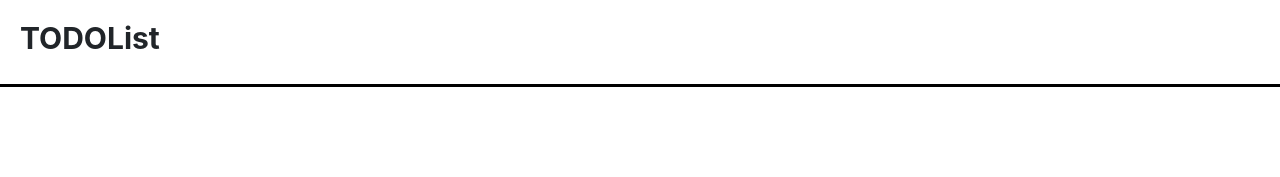
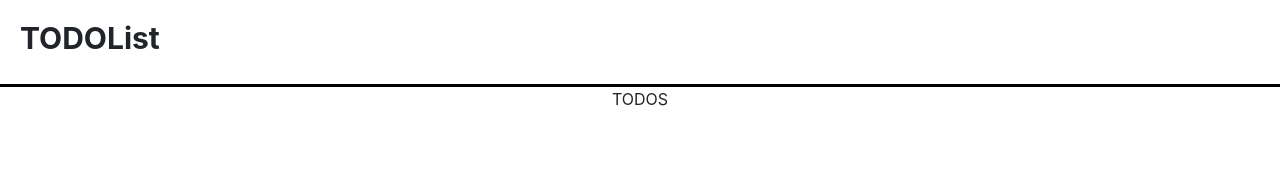
Before and after one commit to nataliia-v/js-band-hw-task-6, a React (Create React App) app: page /todos in a window 1280 px wide. Shown: the top 177 px of the page. Built offline with nearby package versions, Linux system fonts and the light colour scheme.

Commit message:
minor: task/ABC-10: added routing in App.js created empty component Todos(#13)
+ (Todos) added empty Todos component
* (App) updated, added Routes and Todos component

```diff
--- a/package.json
+++ b/package.json
@@ -6,6 +6,7 @@
   "dependencies": {
     "react": "^16.12.0",
     "react-dom": "^16.12.0",
+    "react-router-dom": "^5.1.2",
     "react-scripts": "3.2.0"
   },
   "scripts": {
--- a/src/components/App/App.js
+++ b/src/components/App/App.js
@@ -1,15 +1,32 @@
 import React from 'react';
-import styles from './App.module.scss';
+import { BrowserRouter as Router, Switch, Route } from 'react-router-dom';
+
 import Header from '../Header/Header';
 import Footer from '../Footer/Footer';
+import Todos from '../Todos/Todos';
 
-const internName = "Nataliia Varbenska";
+import styles from './App.module.scss';
+
+const internName = 'Nataliia Varbenska';
 
 function App() {
   return (
     <div className={styles.app}>
       <Header />
-      <Footer internName={internName}/>
+      <Router>
+        <div>
+          <Switch>
+            <Route exact path="/">
+              <Todos />
+            </Route>
+            <Route exact path="/todos">
+              <Todos />
+            </Route>
+            <Route path="*">Oops..not found</Route>
+          </Switch>
+        </div>
+      </Router>
+      <Footer internName={internName} />
     </div>
   );
 }
--- a/src/components/Footer/Footer.js
+++ b/src/components/Footer/Footer.js
@@ -1,7 +1,7 @@
 import React from 'react';
 import styles from './Footer.module.scss';
 
-function Footer({internName}) {
+function Footer({ internName }) {
   return (
     <div className={styles.footer}>
       <p className={styles.footerName}>{internName}</p>
--- /dev/null
+++ b/src/components/Todos/Todos.js
@@ -0,0 +1,11 @@
+import React from 'react';
+
+function Todos() {
+  return (
+    <div>
+      TODOS
+    </div>
+  );
+}
+
+export default Todos;
--- a/src/index.js
+++ b/src/index.js
@@ -2,4 +2,4 @@ import React from 'react';
 import ReactDOM from 'react-dom';
 import App from './components/App/App';
 
-ReactDOM.render(<App />, document.getElementById('root'));
+ReactDOM.render(<App/>, document.getElementById('root'));
```
Also changed, not shown: 1 other file (tests, documents, lock files or other folders).
